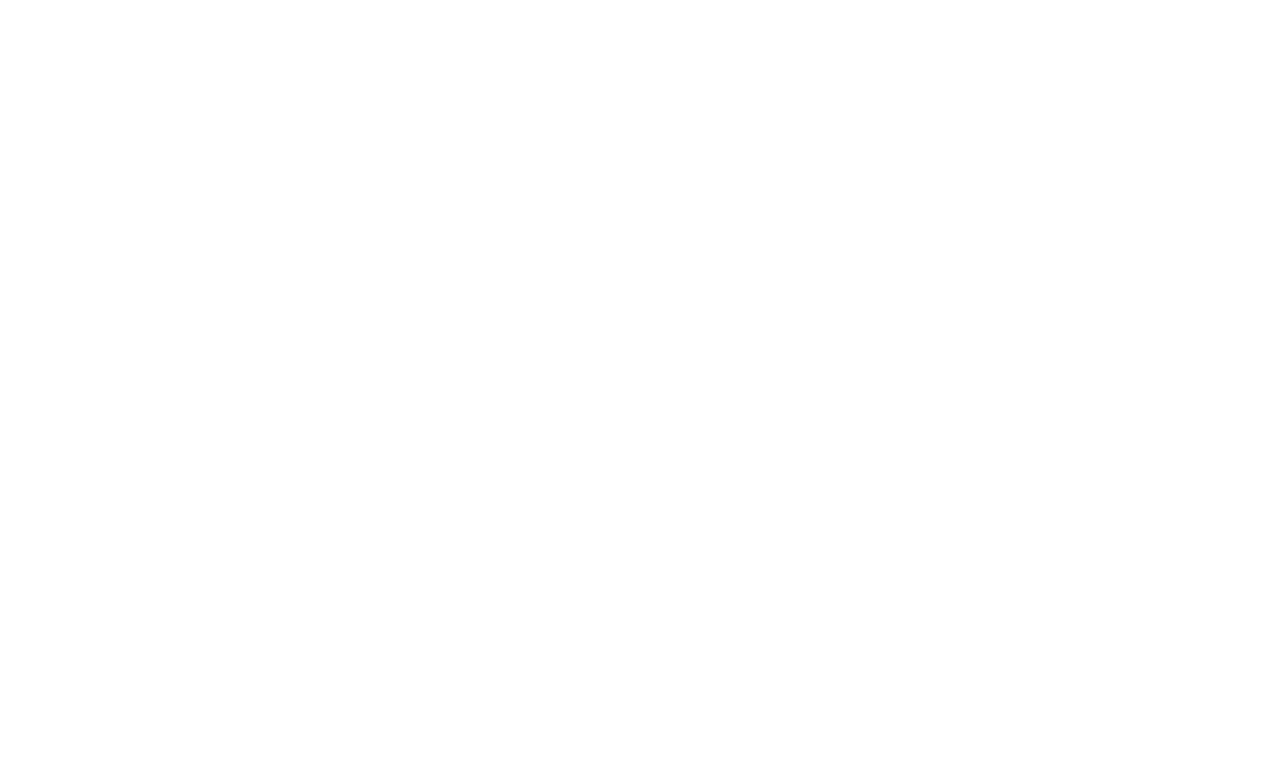
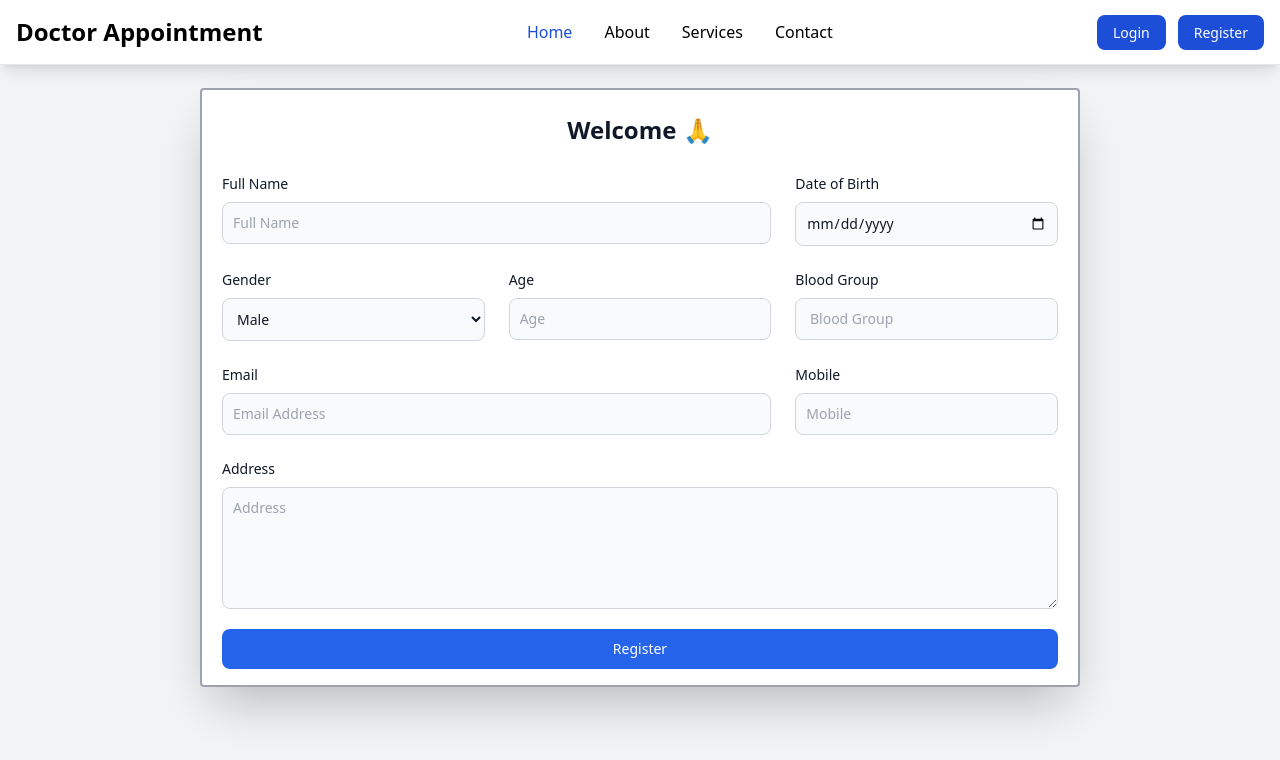
Before and after one commit to Kishore-Training-Projects/Appoinment-Scheduler, a React (Create React App) app in the folder frontend/: page /register in a window 1280 px wide. Before the commit this address had no page. Shown: the top 760 px of the page. Built offline with nearby package versions, Linux system fonts and the light colour scheme.

Commit message:
ADD . register page added 📑

```diff
--- a/frontend/src/components/layout/navbar/navbar.js
+++ b/frontend/src/components/layout/navbar/navbar.js
@@ -15,7 +15,7 @@
             Doctor Appointment
           </span>
           <div className="flex md:order-2">
-            <div className=" sm:hidden md:block">
+            <div className="hidden md:block">
               <a
                 href="/login"
                 type="button"
@@ -95,6 +95,22 @@
                   Contact
                 </a>
               </li>
+              <li className="block md:hidden">
+                <button
+                  href="#"
+                  className="block py-2 pl-3 pr-4 rounded hover:bg-gray-100 md:hover:bg-transparent md:hover:text-blue-700 md:p-0 md:dark:hover:text-blue-500 dark:text-white dark:hover:bg-gray-700 dark:hover:text-white md:dark:hover:bg-transparent dark:border-gray-700"
+                >
+                  Login
+                </button>
+              </li>
+              <li className="block md:hidden">
+                <a
+                  href="#"
+                  className="block py-2 pl-3 pr-4 rounded hover:bg-gray-100 md:hover:bg-transparent md:hover:text-blue-700 md:p-0 md:dark:hover:text-blue-500 dark:text-white dark:hover:bg-gray-700 dark:hover:text-white md:dark:hover:bg-transparent dark:border-gray-700"
+                >
+                  Register
+                </a>
+              </li>
             </ul>
           </div>
         </div>
--- a/frontend/src/components/pages/login/Login.js
+++ b/frontend/src/components/pages/login/Login.js
@@ -8,7 +8,7 @@
 
     return(
         <>
-        <div class="bg-gray-100 flex flex-col min-h-screen">
+        <div class="bg-gray-100 flex flex-col h-screen">
        <Navbar/>
 
   <div class="flex-grow flex items-center justify-center sm:justify-start">
@@ -18,7 +18,7 @@
         </img>
       </div>
       <div class="w-full md:w-1/3 xl:w-1/2 flex items-center justify-center mt-6 md:mt-0">
-        <div class="flex flex-col bg-white shadow-md px-4 sm:px-6 md:px-8 lg:px-10 py-8 rounded-md w-full max-w-md">
+        <div class="flex flex-col bg-white shadow-md px-4 sm:px-6 md:px-8 lg:px-10 py-8 rounded-md border-2 border-gray-400 w-full max-w-md">
             <div class="font-medium self-center text-xl sm:text-2xl uppercase text-gray-800 ">Login To Your Account</div>
             <div class="flex flex-row mt-5">
                 <button class="relative w-full mr-2 border rounded-md py-2 text-sm text-gray-800 bg-gray-100 hover:bg-gray-200">
--- /dev/null
+++ b/frontend/src/components/pages/login/Register.js
@@ -0,0 +1,185 @@
+import React from "react";
+import Navbar from "../../layout/navbar/navbar";
+
+export const Register = () => {
+  return (
+    <>
+      <div class="bg-gray-100 flex flex-col max-h-screen">
+        <Navbar />
+
+        <div
+        className="mt-10 overflow-y-auto h-screen" >
+
+        <section className="bg-red dark:bg-gray-900 font">
+          <div className="flex flex-col items-center justify-center py-10 pb-2">
+
+          </div>
+          <div className="py-4 px-2 pb-6 md:py-0 md:pb-6 md:px-2 mx-auto max-w-4xl lg:py-18">
+            <div className="shadow-2xl border-2 border-gray-400  rounded px-5 py-1 bg-white">
+              <h2 className="mb-7 mt-5 text-2xl text-center font-bold text-gray-900 dark:text-white">
+                Welcome 🙏
+              </h2>
+              <form >
+                <div className="grid gap-4 sm:grid-cols-3 sm:gap-6">
+                  <div className="sm:col-span-2">
+                    <label
+                      for="brand"
+                      className="block mb-2 text-sm font-medium text-gray-900 dark:text-white"
+                    >
+                      {" "}
+                      Full Name
+                    </label>
+                    <input
+                      type="text"
+                      name="Name"
+
+
+                      id="brand"
+                      className="bg-gray-50 border border-gray-300 text-gray-900 text-sm rounded-lg focus:ring-blue-600 focus:border-blue-600 block w-full p-2.5 dark:bg-gray-700 dark:border-gray-600 dark:placeholder-gray-400 dark:text-white dark:focus:ring-blue-500 dark:focus:border-blue-500"
+                      placeholder="Full Name"
+                      required=""
+                    />
+                  </div>
+                  <div className="w-full">
+                    <label
+                      for="brand"
+                      className="block mb-2 text-sm font-medium text-gray-900 dark:text-white"
+                    >
+                      {" "}
+                      Date of Birth
+                    </label>
+                    <input
+                      type="date"
+                      name="DOB"
+                      id="brand"
+
+                      className="bg-gray-50 border border-gray-300 text-gray-900 text-sm rounded-lg focus:ring-blue-600 focus:border-blue-600 block w-full p-2.5 dark:bg-gray-700 dark:border-gray-600 dark:placeholder-gray-400 dark:text-white dark:focus:ring-blue-500 dark:focus:border-blue-500"
+                      placeholder="Date of Birth"
+                      required=""
+                    />
+                  </div>
+                  <div>
+                    <label
+                      for=""
+                      className="block mb-2 text-sm font-medium text-gray-900 dark:text-white"
+                    >
+                      Gender
+                    </label>
+                    <select
+                      id="category"
+
+                      name="gender"
+                      className="bg-gray-50 border border-gray-300 text-gray-900 text-sm rounded-lg focus:ring-blue-500 focus:border-blue-500 block w-full p-2.5 dark:bg-gray-700 dark:border-gray-600 dark:placeholder-gray-400 dark:text-white dark:focus:ring-blue-500 dark:focus:border-blue-500"
+                    >
+                      <option value="Male">Male</option>
+                      <option value="Female">Female</option>
+                    </select>
+                  </div>
+                  <div className="w-full">
+                    <label
+                      for="brand"
+                      className="block mb-2 text-sm font-medium text-gray-900 dark:text-white"
+                    >
+                      Age
+                    </label>
+                    <input
+                      type="number"
+                      name="Age"
+
+                      id="brand"
+                      className="bg-gray-50 border border-gray-300 text-gray-900 text-sm rounded-lg focus:ring-blue-600 focus:border-blue-600 block w-full p-2.5 dark:bg-gray-700 dark:border-gray-600 dark:placeholder-gray-400 dark:text-white dark:focus:ring-blue-500 dark:focus:border-blue-500"
+                      placeholder="Age"
+                      required=""
+                    />
+                  </div>
+                  <div className="w-full">
+                    <label
+                      for="brand"
+                      className="block mb-2 text-sm font-medium text-gray-900 dark:text-white"
+                    >
+                      Blood Group
+                    </label>
+                    <input
+                      type="text"
+
+                      className="bg-gray-50 border border-gray-300 text-gray-900 text-sm rounded-lg focus:ring-blue-600 focus:border-blue-600 block w-full p-2.5 dark:bg-gray-700 dark:border-gray-600 dark:placeholder-gray-400 dark:text-white dark:focus:ring-blue-500 dark:focus:border-blue-500"
+                      placeholder=" Blood Group"
+                      required=""
+                    />
+                  </div>
+                  <div className="sm:col-span-2">
+                    <label
+                      for="name"
+                      className="block mb-2 text-sm font-medium text-gray-900 dark:text-white"
+                    >
+                      Email
+                    </label>
+                    <input
+                      type="email"
+                      name="Email"
+                      id="name"
+
+                      className="bg-gray-50 border border-gray-300 text-gray-900 text-sm rounded-lg focus:ring-blue-600 focus:border-blue-600 block w-full p-2.5 dark:bg-gray-700 dark:border-gray-600 dark:placeholder-gray-400 dark:text-white dark:focus:ring-blue-500 dark:focus:border-blue-500"
+                      placeholder="Email Address"
+                      required=""
+                    />
+                  </div>
+                  <div className="w-full">
+                    <label
+                      for="brand"
+                      className="block mb-2 text-sm font-medium text-gray-900 dark:text-white"
+                    >
+                      Mobile
+                    </label>
+                    <input
+                      type="text"
+                      name="Mobile"
+                      id="brand"
+
+                      className="bg-gray-50 border border-gray-300 text-gray-900 text-sm rounded-lg focus:ring-blue-600 focus:border-blue-600 block w-full p-2.5 dark:bg-gray-700 dark:border-gray-600 dark:placeholder-gray-400 dark:text-white dark:focus:ring-blue-500 dark:focus:border-blue-500"
+                      placeholder="Mobile"
+                      required=""
+                    />
+                  </div>
+
+                  <div className="sm:col-span-3">
+                    <label
+                      for="description"
+                      className="block mb-2 text-sm font-medium text-gray-900 dark:text-white"
+                    >
+                      Address
+                    </label>
+                    <textarea
+                      id="description"
+                      rows="5"
+
+                      name="Address"
+                      className="block p-2.5 w-full text-sm text-gray-900 bg-gray-50 rounded-lg border border-gray-300 focus:ring-blue-500 focus:border-blue-500 dark:bg-gray-700 dark:border-gray-600 dark:placeholder-gray-400 dark:text-white dark:focus:ring-blue-500 dark:focus:border-blue-500"
+                      placeholder="Address"
+                    ></textarea>
+                  </div>
+
+
+
+
+                </div>
+                <div className="pt-5 pb-3">
+
+                <button
+                  type="submit"
+                  className="w-full text-white bg-blue-600 hover:bg-blue-700 focus:ring-4 focus:outline-none focus:ring-blue-300 font-medium rounded-lg text-sm px-5 py-2.5 text-center dark:bg-blue-600 dark:hover:bg-blue-700 dark:focus:ring-blue-800"
+                  >
+                  Register
+                </button>
+                    </div>
+              </form>
+            </div>
+          </div>
+
+
+        </section>
+      </div>
+      </div>
+    </>
+  );
+};
--- a/frontend/src/components/router/router.js
+++ b/frontend/src/components/router/router.js
@@ -4,6 +4,8 @@
 import App from '../../App'
 
 import { Login } from "../pages/login/Login";
+import { Register } from "../pages/login/Register";
+
 
 function Router() {
     return (
@@ -26,6 +28,10 @@
         path: "/login",
         element: <Login />,
       },
+      {
+        path: "/register",
+        element: <Register />,
+      },
 
   ];
 
```
